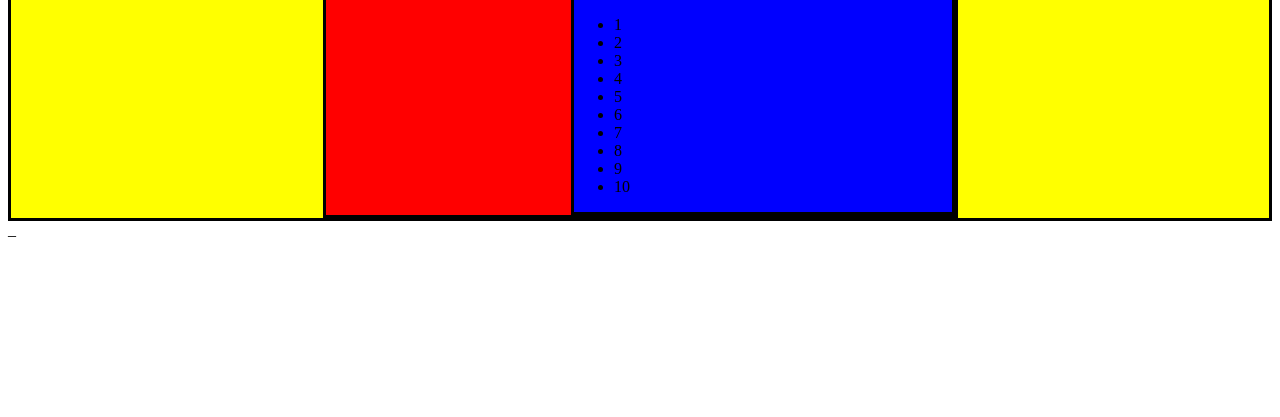
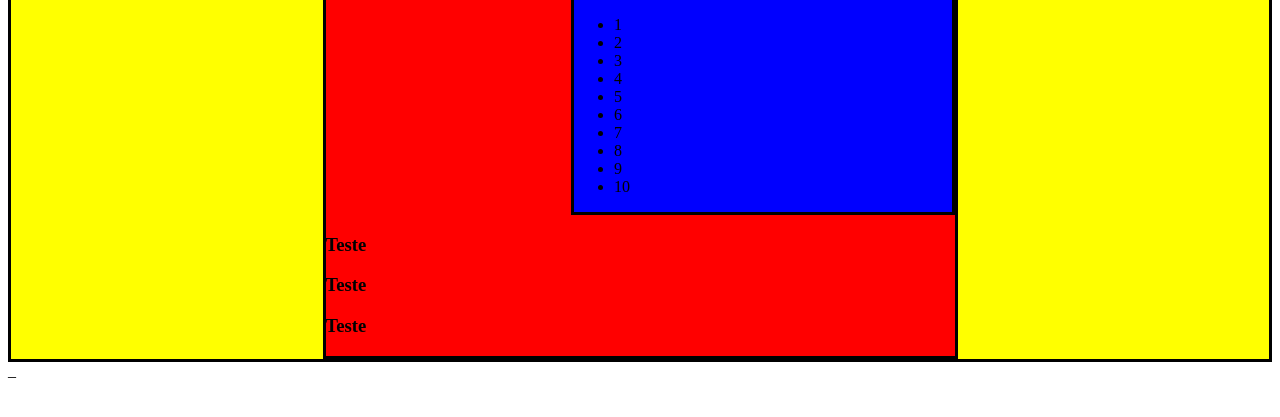
Before and after one commit to Abimaelr/trybe-exercises, a plain HTML site: page index.html in a window 1280 px wide. Shown: the part 345-762 px from the top of the page. Drawn offline with Linux system fonts and the light colour scheme.

Commit message:
Finalizado

```diff
--- a/index.html
+++ b/index.html
@@ -101,6 +101,12 @@
             listItem.innerText = i
         }
 
+        for(let i = 0; i < 3; i++){
+            let h3 = document.createElement('h3')
+            div_filha.appendChild(h3)
+            h3.innerText = "Teste"
+        }
+
 
 
     </script>
```
